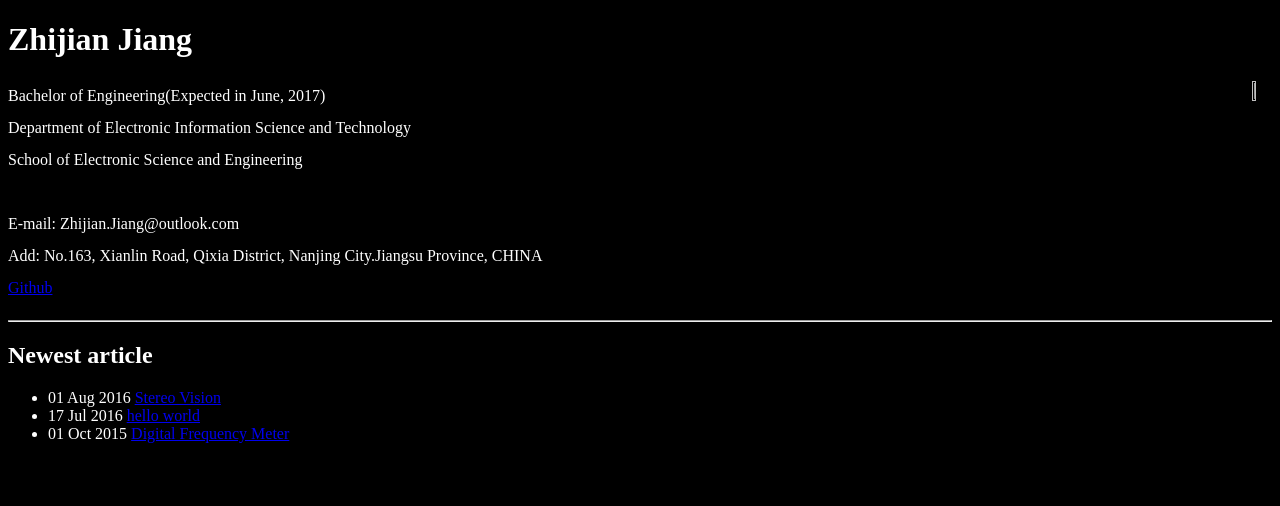
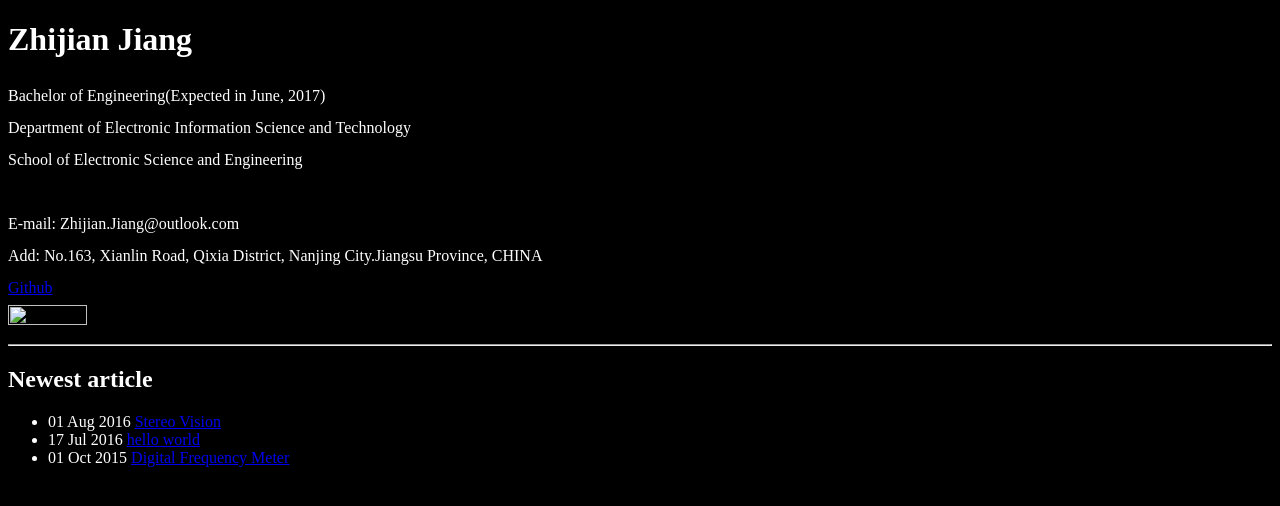
Before and after one commit to softwarelight/ZhijianJiang, a Jekyll site: the page built from index.html, in a window 1280 px wide. Shown: the top 506 px of the page. Built offline with Jekyll 4.4.1, drawn with Linux system fonts in a browser that asks for light colours.

Commit message:
2016-08-02_16:28:31

```diff
--- a/index.html
+++ b/index.html
@@ -20,8 +20,7 @@ title: Zhijian Jiang
 
 <body>
     	<div style="line-height:2" size: 4px>
-        	<div style="float:right"><img src="ZhijianJiang.github.io/images/MyImg.jpg" width="25%"; height="25%";/></div>
-		<p>
+		<div class="infos">
 			Bachelor of Engineering(Expected in June, 2017)
             		<br>Department of Electronic Information Science and Technology
             		<br>School of Electronic Science and Engineering
@@ -29,7 +28,8 @@ title: Zhijian Jiang
 			<br>E-mail: Zhijian.Jiang@outlook.com
             		<br>Add: No.163, Xianlin Road, Qixia District, Nanjing City.Jiangsu Province, CHINA
             		<br><a href=https://github.com/ZhijianJiang>Github</a>
-		</p>
+		</div>
+        	<div class="imgs"><img src="ZhijianJiang.github.io/images/MyImg.jpg" width="25%"; height="25%";/></div>
     	</div>
     <hr />
     <h2>Newest article</h2>
```
